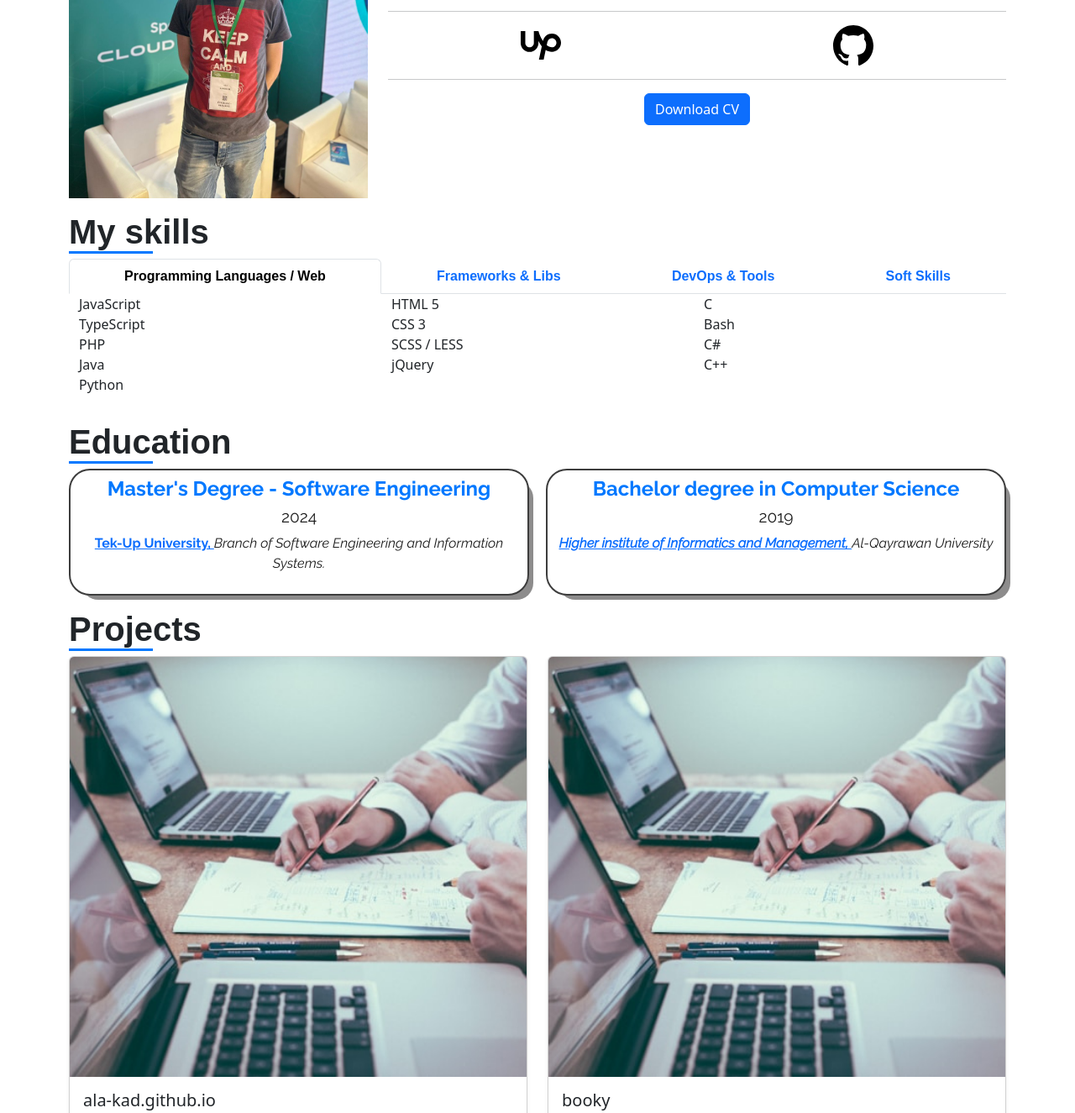
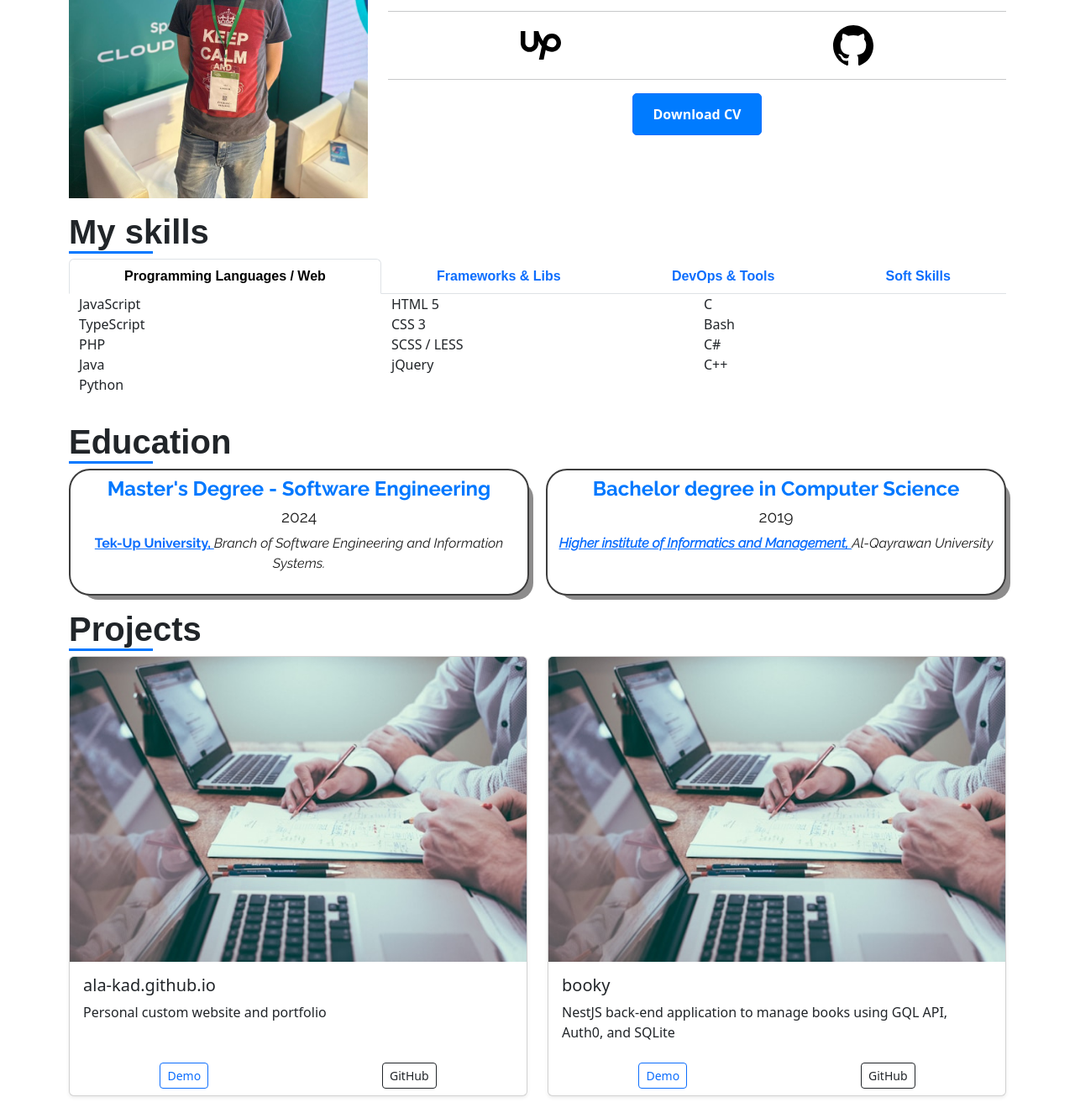
Before and after one commit to ala-kad/ala-kad.github.io, a plain HTML site: page index.html in a window 1280 px wide. Shown: the part 393-1718 px from the top of the page at 84% size. Drawn offline with nearby package versions, Linux system fonts and the light colour scheme; a web font is replaced by a local one.

Commit message:
feat: enhance global styles and add button styles for about section

```diff
--- a/assets/css/styles.css
+++ b/assets/css/styles.css
@@ -25,6 +25,51 @@
   scroll-behavior: smooth;
   padding: 0;
   margin: 0;
+}
+
+:root {
+  color-scheme: light;
+}
+
+body {
+  font-family: 'Inria Sans', sans-serif;
+  line-height: 1.6;
+  color: #1f1f1f;
+  background-color: #fff;
+}
+
+img,
+svg {
+  display: block;
+  max-width: 100%;
+  height: auto;
+}
+
+main {
+  display: block;
+}
+
+a {
+  color: inherit;
+}
+
+:focus-visible {
+  outline: 2px solid #0078ff;
+  outline-offset: 2px;
+}
+
+@media (prefers-reduced-motion: reduce) {
+  html {
+    scroll-behavior: auto;
+  }
+
+  *,
+  *::before,
+  *::after {
+    animation-duration: 0.01ms !important;
+    animation-iteration-count: 1 !important;
+    transition-duration: 0.01ms !important;
+  }
 }
 
 .title-underlined {
@@ -141,6 +186,32 @@ ul {
   display: block;
 }
 
+#about-me .cv-btn{
+  display: inline-block;
+  min-width: 150px;
+  padding: 12px 24px;
+  background-color: #007bff; /* Primary color */
+  color: #fff;
+  text-align: center;
+  text-decoration: none;
+  border-radius: 5px;
+  font-weight: bold;
+  transition: background-color 0.3s ease;
+}
+
+#about-me .cv-btn:hover{
+  background-color: #0056b3; /* Darker shade on hover */
+}
+
+
+/* @media only screen and (min-width: 992px) {
+  #about-me .cv-btn {
+    max-width: 200px;
+    width: 100%;
+    margin: 0 auto;
+  }
+} */
+
 @media only screen and (max-width: 600px) {
   .about-me .description {
     font-size: 16px;
@@ -194,7 +265,7 @@ ul {
 .education .wrapper{
   display: grid;
   gap: 20px;
-  grid-template-columns: repeat(2, 1fr); ;
+  grid-template-columns: repeat(2, minmax(0, 1fr));
 }
 
 .education .wrapper > .box {
@@ -214,7 +285,7 @@ ul {
 }
 
 .education .wrapper > .box:hover{
-  transform: scale(0.5,0.5) rotate(360deg);
+  transform: translateY(-4px);
 }
 
 .education .wrapper > .box > h3 {
```
